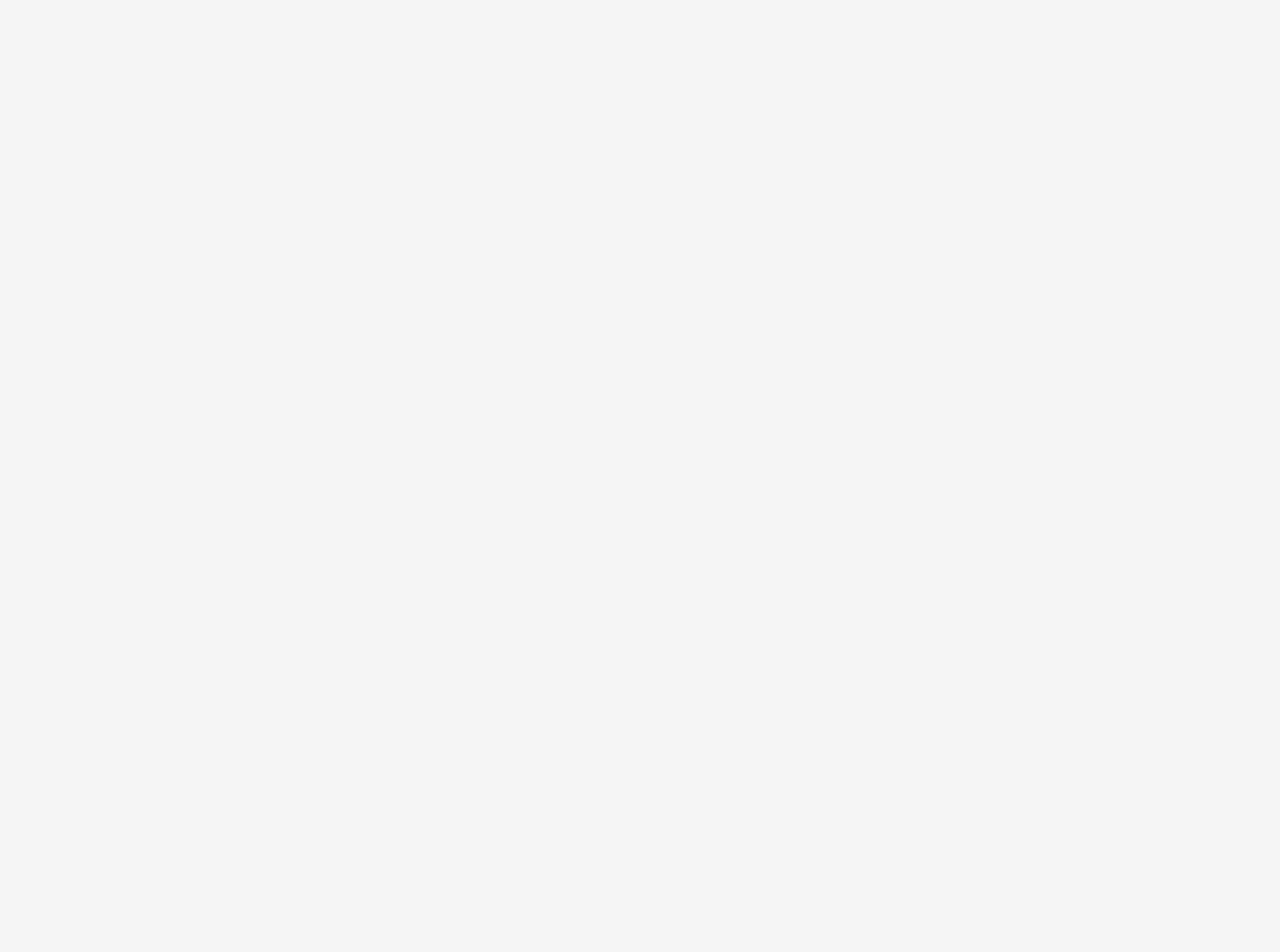
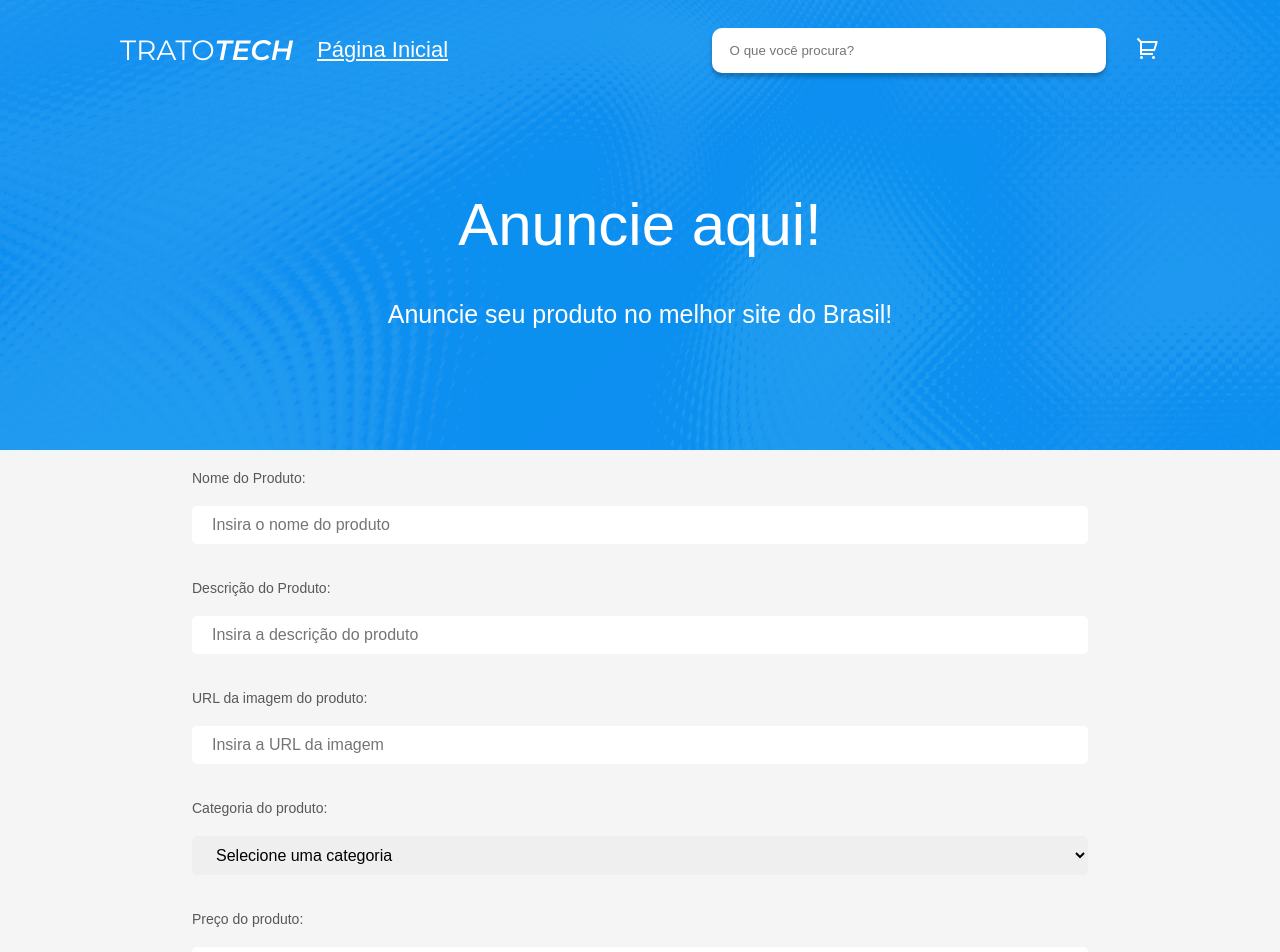
Before and after one commit to NatanVilasBoas/trato-tech-redux, a React (Vite) app: page /anuncie in a window 1280 px wide. Before the commit this address had no page. Shown: the top 952 px of the page. Before the commit the page ends 800 px from the top, so only its background shows below. Built offline with nearby package versions, Linux system fonts and the light colour scheme.

Commit message:
✨ página para anunciar criada

```diff
--- a/src/components/PaginaPadrao/PaginaPadrao.module.scss
+++ b/src/components/PaginaPadrao/PaginaPadrao.module.scss
@@ -3,6 +3,8 @@
     flex-direction: column;
     min-height: 100vh;
     &-outlet {
+      display: flex;
       flex: 1;
+      flex-direction: column;
     }
   }
--- /dev/null
+++ b/src/pages/Anuncie/Anuncie.module.scss
@@ -0,0 +1,32 @@
+.container{
+    display: flex;
+    flex-direction: column;
+    flex: 1;
+    justify-content: center;
+}
+
+.formulario{
+    display:flex;
+    flex-direction: column;
+    gap: 20px;
+    justify-content: center;
+    margin: 20px auto;
+    flex: 1;
+    width: 70%;
+    input, select{
+        font-size: 16px;
+        border: none;
+        border-radius: 5px;
+        outline: transparent;
+        transition: .2s ease-in-out;
+        padding: 10px 20px;
+        margin-bottom: 16px;
+        &:focus{
+            outline: 2px solid #1a95f0;
+        }
+    }
+    label{
+        font-size: 14px;
+        color:#585858;
+    }
+}
--- /dev/null
+++ b/src/pages/Anuncie/index.tsx
@@ -0,0 +1,49 @@
+import { createSelector } from "@reduxjs/toolkit";
+import { useAppSelector } from "../../app/hooks";
+import Header from "../../components/Header";
+import { RootState } from "../../app/store";
+import { Categoria } from "../../app/store/reducers/categorias";
+import styles from './Anuncie.module.scss';
+
+const makeSelectCategorias = () =>
+    createSelector((state: RootState) => state.categorias,
+    (categorias: Categoria[]) => {
+        return categorias.map(({nome, id}) => ({nome, id}))
+    }
+)
+
+const Anuncie = () => {
+    const selectCategorias = makeSelectCategorias();
+    const categorias = useAppSelector(state => selectCategorias(state));
+
+    return(
+        <div>
+            <Header
+            titulo="Anuncie aqui!"
+            descricao="Anuncie seu produto no melhor site do Brasil!"
+            className=""
+            imagem=""
+            />
+            <form className={styles.formulario}>
+                <label htmlFor="nome">Nome do Produto:</label>
+                <input placeholder="Insira o nome do produto" name="nome" alt="nome do produto" />
+                <label htmlFor="desc">Descrição do Produto:</label>
+                <input placeholder="Insira a descrição do produto" name="desc" alt="descrição do produto" />
+                <label htmlFor="imagem">URL da imagem do produto:</label>
+                <input placeholder="Insira a URL da imagem" name="imagem" alt="URL da imagem do produto" />
+                <label htmlFor="categoria">Categoria do produto:</label>
+                <select name="categoria">
+                    <option value=''>Selecione uma categoria</option>
+                    {categorias.map(categoria => {
+                        return <option key={categoria.id} value={categoria.id}>{categoria.nome}</option>
+                    })}
+                </select>
+                <label htmlFor="preco">Preço do produto:</label>
+                <input placeholder="Informe o preço" name="preco" alt="preço do produto" />
+                <button>Anunciar produto</button>
+            </form>
+        </div>
+    )
+}
+
+export default Anuncie;
--- a/src/routes.tsx
+++ b/src/routes.tsx
@@ -3,6 +3,7 @@ import PaginaPadrao from './components/PaginaPadrao';
 import Home from "./pages/Home";
 import Categoria from "./pages/Categoria";
 import Carrinho from "./pages/Carrinho";
+import Anuncie from "./pages/Anuncie";
 
 export default function AppRouter(){
     return(
@@ -12,6 +13,7 @@ export default function AppRouter(){
                 <Route index element={<Home/>}/>
                 <Route path="/categoria/:nomeCategoria" element={<Categoria/>}/>
                 <Route path="/carrinho" element={<Carrinho/>}/>
+                <Route path="/anuncie" element={<Anuncie/>}/>
             </Route>
         </Routes>
         </BrowserRouter>
```
